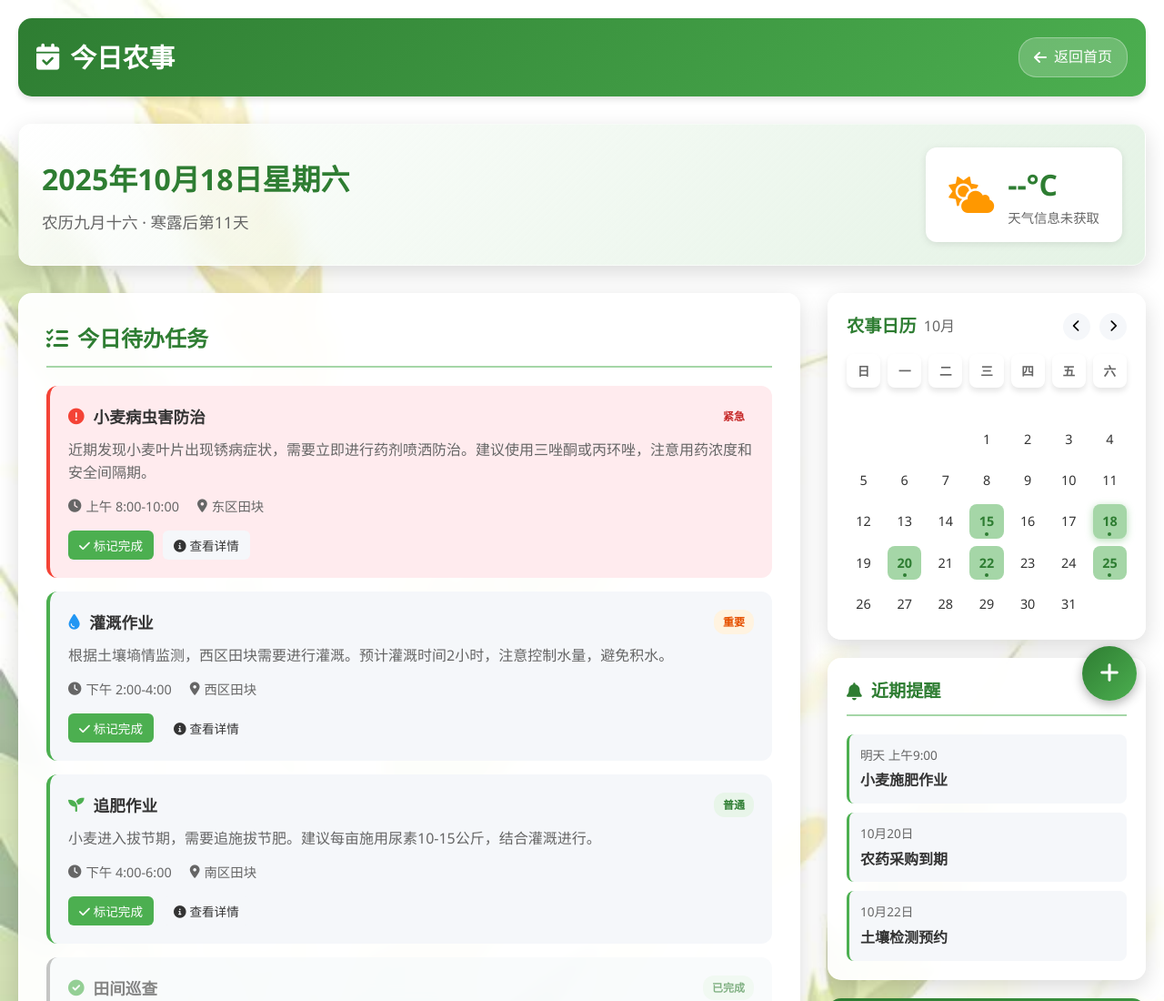
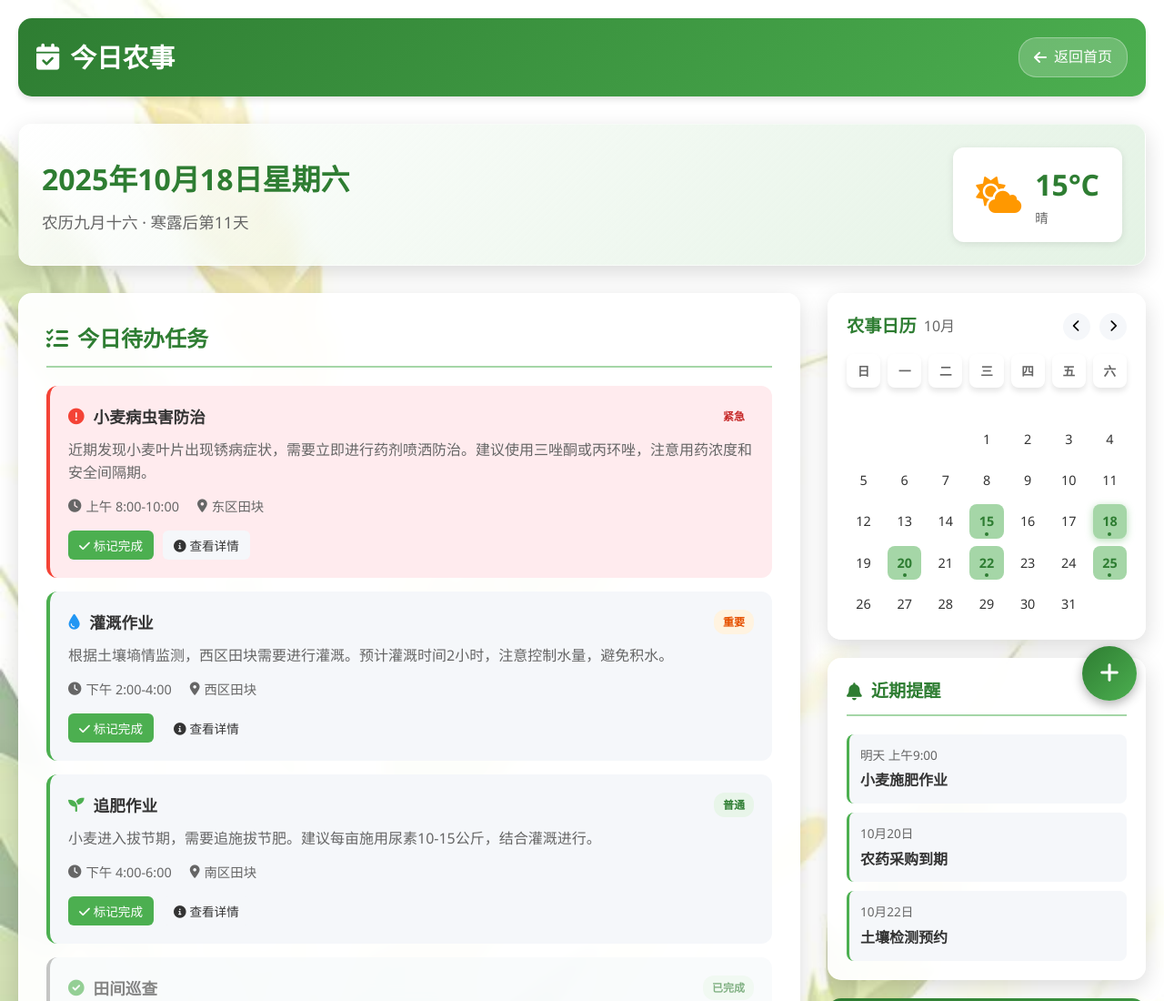
Before and after one commit to SunnyShi051223/CleverFarming, a plain HTML site: page api/daily-farming/index.html in a window 1280 px wide. Shown: the top 1100 px of the page at 91% size. Drawn offline with Linux system fonts and the light colour scheme; no server answers.

Commit message:
初步完成

```diff
--- a/api/daily-farming/index.html
+++ b/api/daily-farming/index.html
@@ -837,8 +837,8 @@
         document.querySelector('.weather-summary').innerHTML = `
           <i class="fas fa-cloud-sun"></i>
           <div>
-            <div class="temp">--°C</div>
-            <div style="color: #666; font-size: 0.9rem;">天气信息未获取</div>
+            <div class="temp">15°C</div>
+            <div style="color: #666; font-size: 0.9rem;">晴</div>
           </div>
         `;
         return;
```
